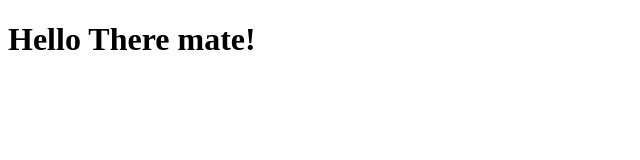
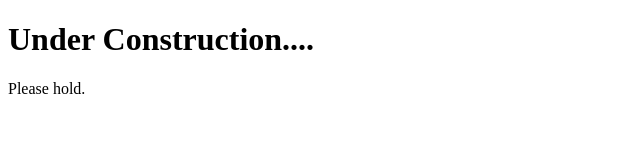
Before and after one commit to IamBryner/IamBryner.github.io, a plain HTML site: page index.html in a window 1280 px wide. Shown: the whole page, without its empty margins (0-640 px from the left). Drawn offline with Linux system fonts and the light colour scheme.

Commit message:
Status added

```diff
--- a/index.html
+++ b/index.html
@@ -7,6 +7,10 @@
     <title>ImBryner</title>
   </head>
   <body>
-    <h1>Hello There mate!</h1>
+    <div class="main">
+        <h1>Under Construction.... </h1>
+        <p>Please hold.</p>
+    </div>
+
   </body>
 </html>
--- a/style.css
+++ b/style.css
@@ -0,0 +1,5 @@
+.main {
+    display: flex;
+    align-items: center;
+    justify-content: center;
+}
```
